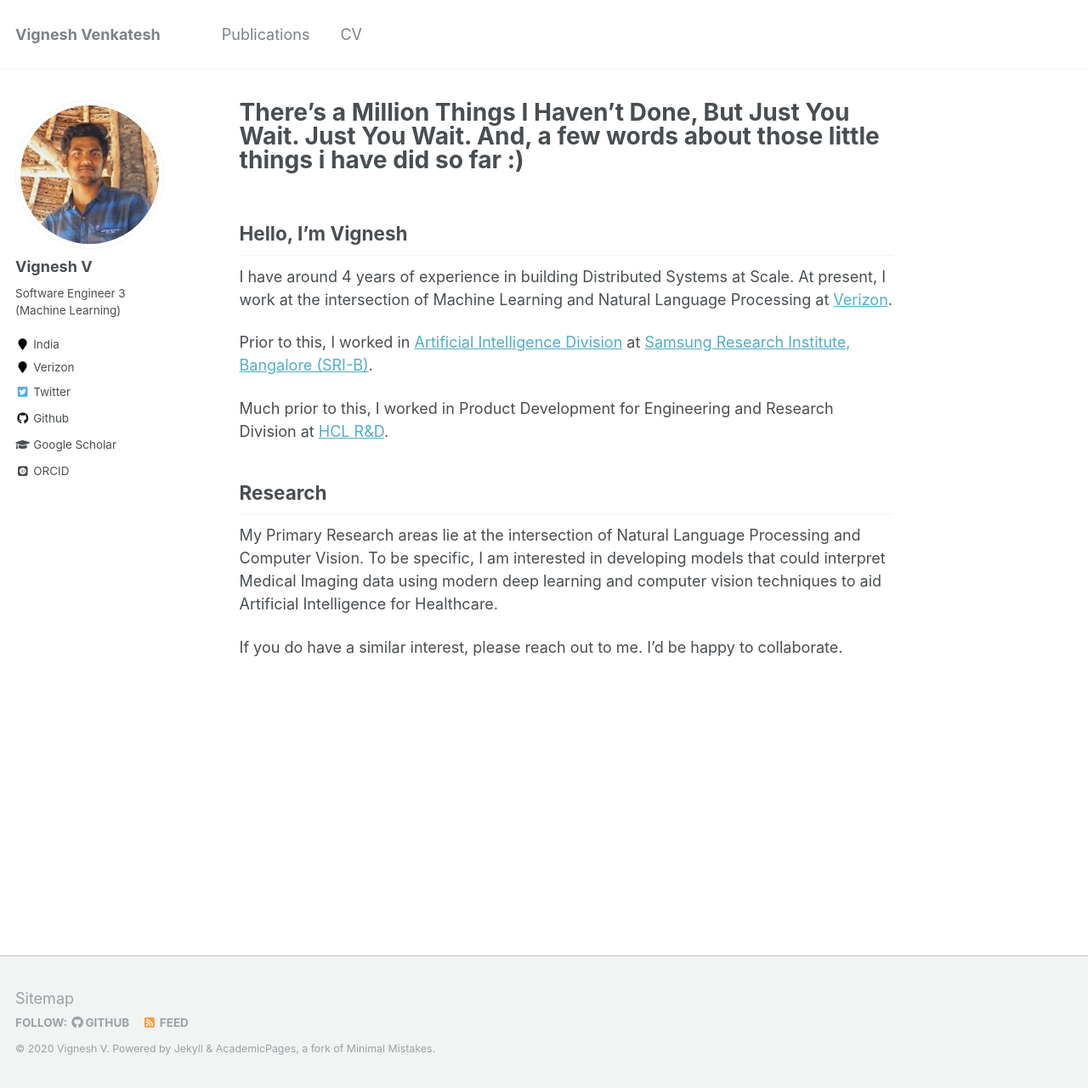
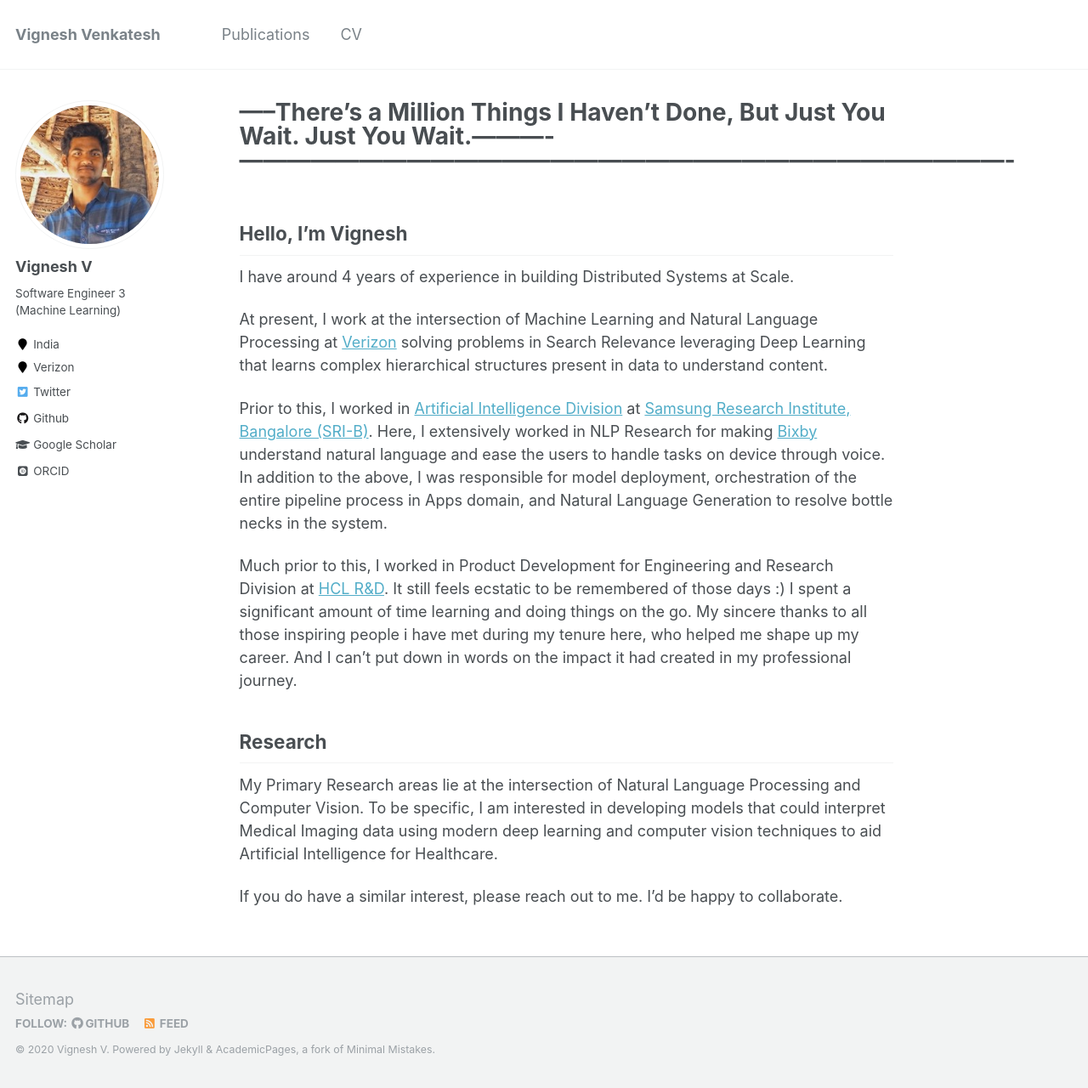
Before and after one commit to vigneshv92/vigneshv92.github.io, a Jekyll site: the page built from _pages/about.md, in a window 1280 px wide and 1280 px high. Shown: the whole window at 85% size. Built offline with Jekyll 4.4.1, drawn with Linux system fonts in a browser that asks for light colours; some web fonts are replaced.

Commit message:
Update about.md

```diff
--- a/_pages/about.md
+++ b/_pages/about.md
@@ -1,7 +1,7 @@
 ---
 permalink: /
-title: "There's a Million Things I Haven't Done, But Just You Wait. Just You Wait.
-And, a few words about those little things i have did so far :)"
+title: "-----There's a Million Things I Haven't Done, But Just You Wait. Just You Wait.----------
+-------------------------------------------------------------------------------------------------"
 excerpt: "About me"
 author_profile: true
 redirect_from:
@@ -11,11 +11,19 @@ redirect_from:
 ## Hello, I'm Vignesh
 
 I have around 4 years of experience in building Distributed Systems at Scale.
-At present, I work at the intersection of Machine Learning and Natural Language Processing at [Verizon](https://www.verizon.com/).
+
+At present, I work at the intersection of Machine Learning and Natural Language Processing at [Verizon](https://www.verizon.com/) solving problems in Search Relevance leveraging Deep Learning that learns complex hierarchical structures present in data to understand content.
 
 Prior to this, I worked in [Artificial Intelligence Division](https://research.samsung.com/artificial-intelligence) at [Samsung Research Institute, Bangalore (SRI-B)](https://research.samsung.com/sri-b).
+Here, I extensively worked in NLP Research for making [Bixby](https://www.samsung.com/global/galaxy/apps/bixby/) understand natural language and ease the users to handle tasks on device through voice.
+In addition to the above, I was responsible for model deployment, orchestration of the entire pipeline process in Apps domain, and Natural Language Generation to resolve bottle necks in the system.
 
 Much prior to this, I worked in Product Development for Engineering and Research Division at [HCL R&D](https://www.hcltech.com/engineering-rd-services).
+It still feels ecstatic to be remembered of those days :)
+I spent a significant amount of time learning and doing things on the go.
+My sincere thanks to all those inspiring people i have met during my tenure here, who helped me shape up my career.
+And I can't put down in words on the impact it had created in my professional journey.
+
 
 ## Research
 
```
